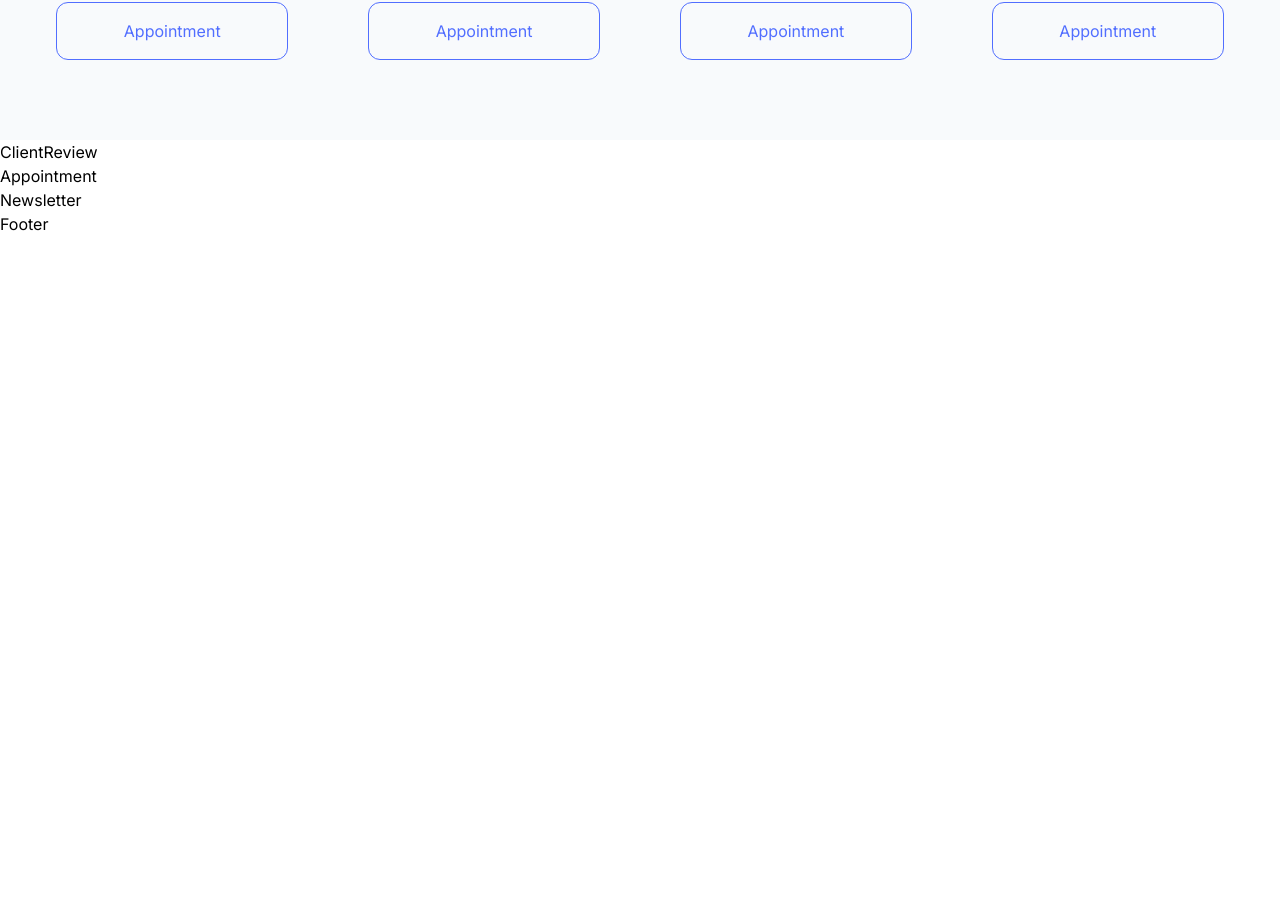
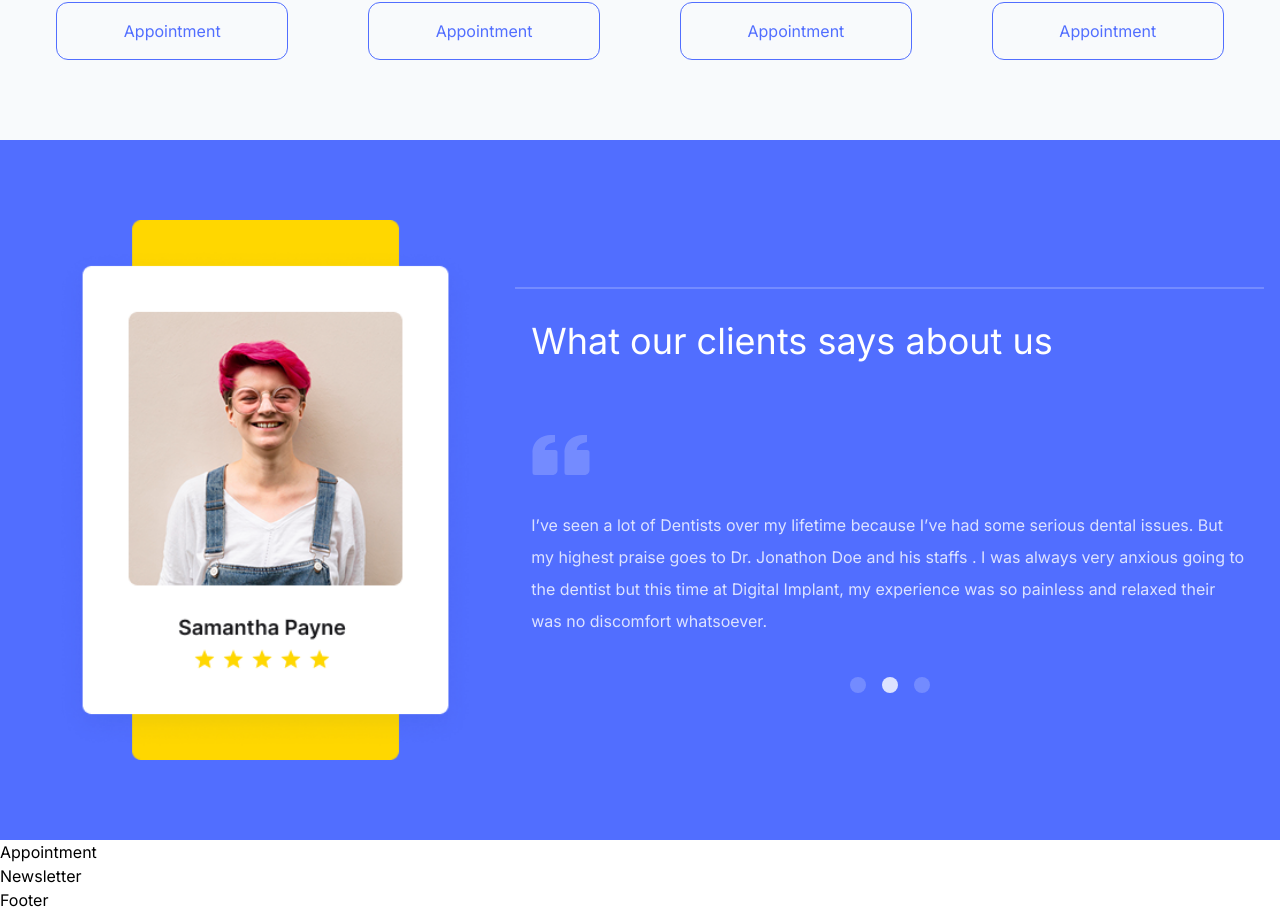
Before and after one commit to mapper895/dentics, a React (Create React App) app: page / in a window 1280 px wide. Shown: the part 3834-4746 px from the top of the page. Before the commit the page ends 4070 px from the top, so only its background shows below. Built offline with nearby package versions, Linux system fonts and the light colour scheme.

Commit message:
ClientReview Component

```diff
--- a/src/components/ClientReview.jsx
+++ b/src/components/ClientReview.jsx
@@ -1,7 +1,48 @@
 import React from "react";
+import { BiSolidQuoteSingleLeft } from "react-icons/bi";
+import client from "../assets/client.png";
 
 const ClientReview = () => {
-  return <div>ClientReview</div>;
+  return (
+    <div className="bg-primary h-max">
+      <div className="max-w-7xl mx-auto px-4 py-20 flex flex-col md:flex-row md:h-[700px]">
+        <img className="md:w-2/5 object-contain" src={client} alt="client" />
+        <div className="md:w-3/5 h-full flex justify-center flex-col gap-12">
+          <h3 className="text-4xl text-white w-full md:border-t-2 p-4 pt-8 border-t-white border-opacity-20">
+            What our clients says about us
+          </h3>
+          <div className="flex flex-col gap-10">
+            <div className="flex flex-col gap-6">
+              <div className="flex">
+                <BiSolidQuoteSingleLeft
+                  size={60}
+                  className="text-white text-opacity-20"
+                />
+                <BiSolidQuoteSingleLeft
+                  size={60}
+                  className="text-white text-opacity-20 -ml-7"
+                />
+              </div>
+              <p className="text-white text-opacity-80 leading-8 px-4">
+                I’ve seen a lot of Dentists over my lifetime because I’ve had
+                some serious dental issues. But my highest praise goes to Dr.
+                Jonathon Doe and his staffs . I was always very anxious going to
+                the dentist but this time at Digital Implant, my experience was
+                so painless and relaxed their was no discomfort whatsoever.
+              </p>
+            </div>
+            <div class="flex justify-center items-center space-x-4">
+              <div class="w-4 h-4 bg-white bg-opacity-20 rounded-full"></div>
+
+              <div class="w-4 h-4 bg-white bg-opacity-80 rounded-full"></div>
+
+              <div class="w-4 h-4 bg-white bg-opacity-20 rounded-full"></div>
+            </div>
+          </div>
+        </div>
+      </div>
+    </div>
+  );
 };
 
 export default ClientReview;
```
Also changed, not shown: src/assets/client.png (added).
